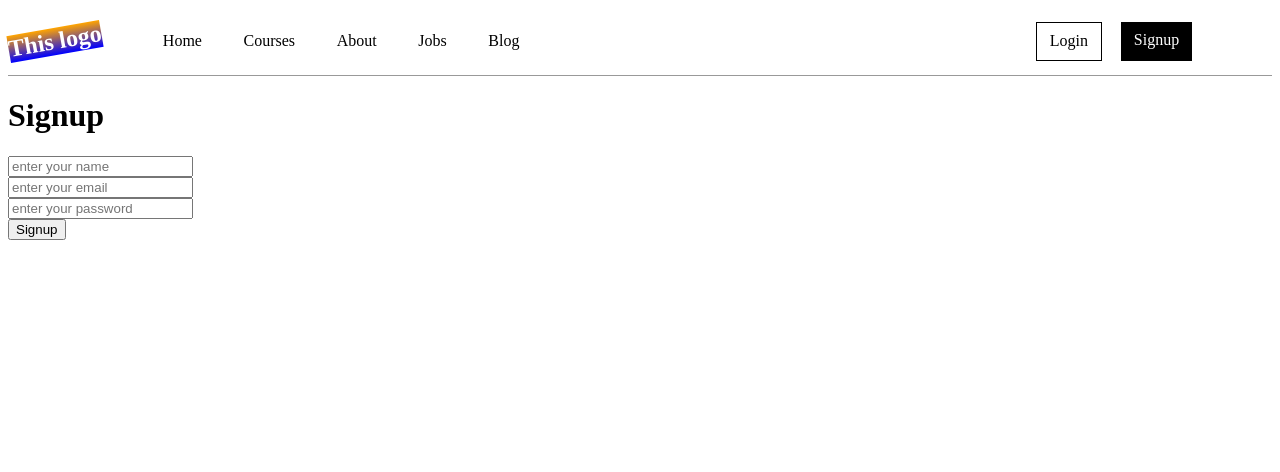
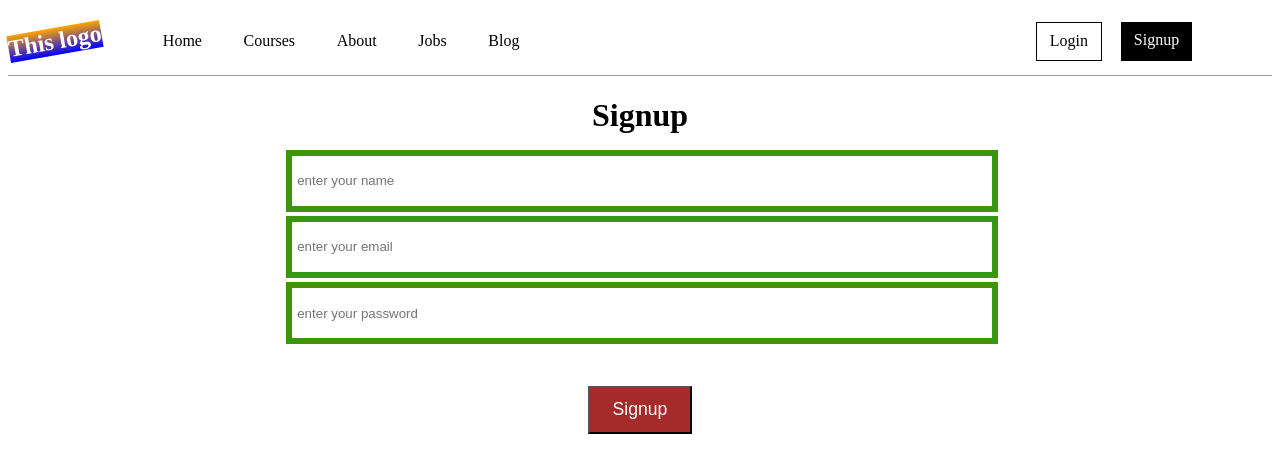
Before and after one commit to JuanCarlosNu/react-list, a React (Create React App) app: page /signup in a window 1280 px wide. Shown: the top 472 px of the page. Built offline with nearby package versions, Linux system fonts and the light colour scheme.

Commit message:
90. 09-basic style to our form

```diff
--- a/src/components/Signup/Signup.js
+++ b/src/components/Signup/Signup.js
@@ -2,6 +2,7 @@ import React from 'react';
 import { Formik } from 'formik';
 import * as Yup from 'yup';
 import Input from '../input/input';
+import '../input/input.css'
 
 const signupSchema = Yup.object().shape({
     name: Yup.string()
@@ -27,7 +28,7 @@ const Signup = () => {
         onSubmit={signup}
         render={({values, handleChange, errors, handleSubmit})=>(
             <div>
-                <h1>Signup</h1>
+                <h1 className='form__title'>Signup</h1>
                 <Input
                 value={values.name}
                 onChange={handleChange}
@@ -52,7 +53,7 @@ const Signup = () => {
                 type="text"
                 placeholder="enter your password"
                 />
-                <button onClick={handleSubmit}>Signup</button>
+                <button className='submit' onClick={handleSubmit}>Signup</button>
             </div>
         )}
         />
--- /dev/null
+++ b/src/components/input/input.css
@@ -0,0 +1,40 @@
+.input__container{
+    width: 55%;
+    margin: 1rem auto;
+}
+
+.input{
+    width: 100%;
+    padding: 1.1rem 0  1.1rem .3rem;
+    box-shadow: 2px 2px 4px rgba(0, 0, 0, .7) ;
+    border: none;
+    transition: all .4s;
+}
+
+.input-error{
+    outline: 6px solid red;
+}
+
+.input-no-error{
+    outline: 6px solid rgb(58, 150, 12);
+}
+
+.form__title{
+text-align: center;
+}
+
+.submit {
+    display: block;
+    margin: 3rem auto 0 auto;
+    padding: .7rem 1.4rem;
+    background-color: brown;
+    color: white;
+    font-size: 1.1rem;
+}
+
+.error {
+    color: #fff;
+    background-color: red;
+    margin-top: .6rem;
+    display: block;
+}
--- a/src/components/input/input.js
+++ b/src/components/input/input.js
@@ -1,8 +1,9 @@
 import React from 'react';
+import './input.css'
 
 const Input = ({onChange , value ,error , type , placeholder , name}) => {
     return (
-        <div>
+        <div className='input__container'>
             <input
          onChange={onChange}
          value={value}
@@ -10,8 +11,9 @@ const Input = ({onChange , value ,error , type , placeholder , name}) => {
          type={type}
          name={name}
          autoComplete= 'off'
+         className= {error ? 'input input-error' : 'input input-no-error' }
          />
-<span>{error}</span>
+<span className='error'>{error}</span>
 </div>
      );
 };
```
